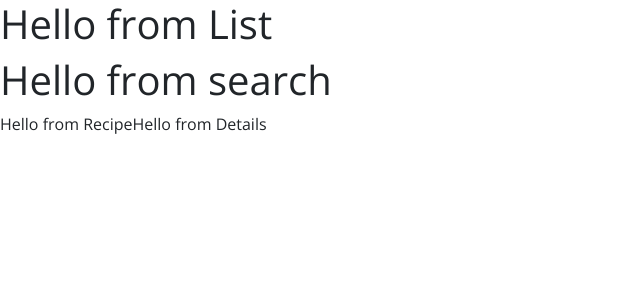
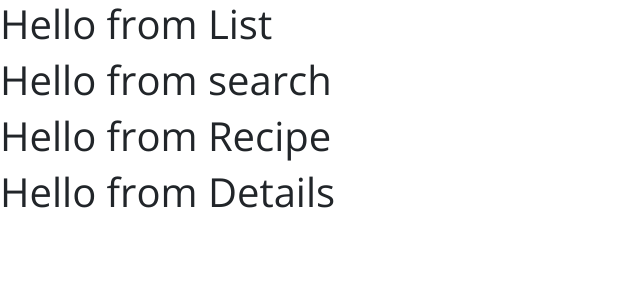
Before and after one commit to spiritxhx/react-recipe-app, a React (Create React App) app: page / in a window 1280 px wide. Shown: the top 300 px of the page, without its empty margins (0-640 px from the left). Built offline with nearby package versions, Linux system fonts and the light colour scheme.

Commit message:
add h1 tag to nake components more clear

```diff
--- a/src/components/Recipe.js
+++ b/src/components/Recipe.js
@@ -1,11 +1,11 @@
-import React, { Component } from 'react'
+import React, { Component } from 'react';
+import {recipe} from '../tempDetails';
 
 export default class Recipe extends Component {
   render() {
     return (
       <React.Fragment>
-        Hello from Recipe
-
+        <h1>Hello from Recipe</h1>
       </React.Fragment>
       )
   }
--- a/src/components/RecipeDetails.js
+++ b/src/components/RecipeDetails.js
@@ -1,10 +1,11 @@
-import React, { Component } from 'react'
+import React, { Component } from 'react';
+import {recipe} from '../tempDetails';
 
 export default class RecipeDetails extends Component {
   render() {
     return (
       <React.Fragment>
-        Hello from Details
+        <h1>Hello from Details</h1>
       </React.Fragment>
     )
   }
```
